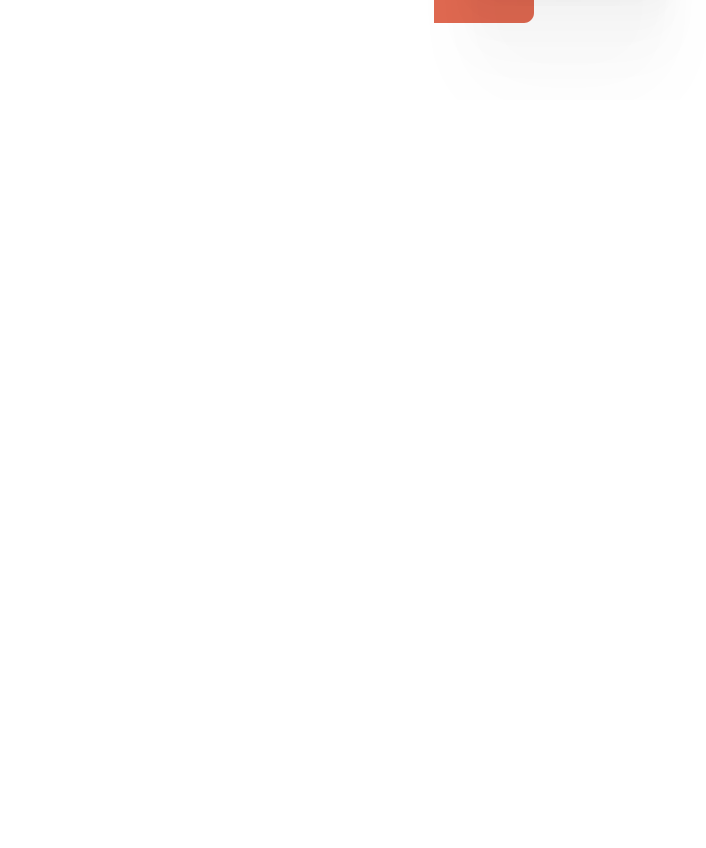
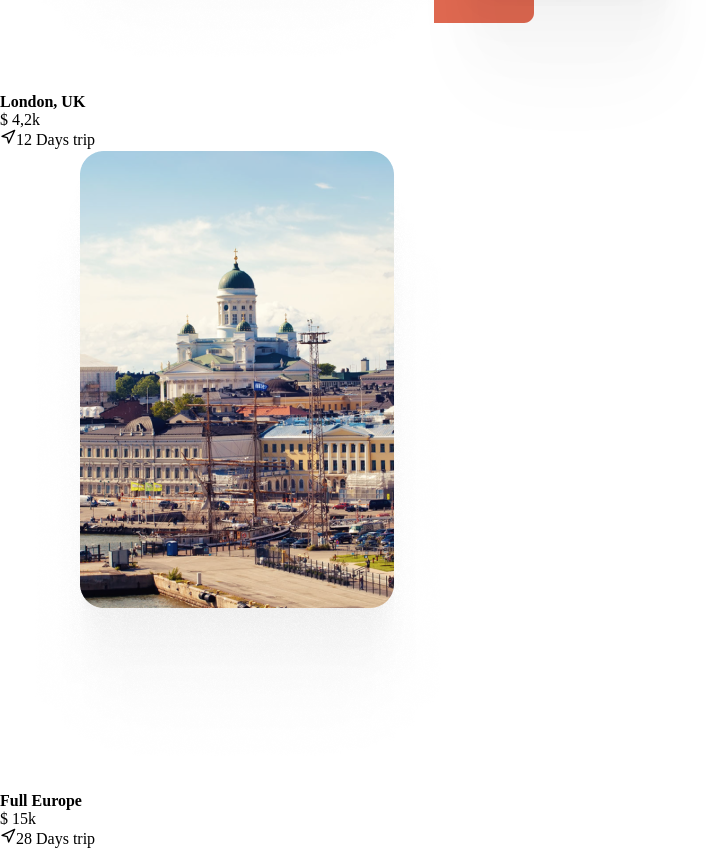
Before and after one commit to soutovnc/jadoo, a Next.js app: page / in a window 1280 px wide. Shown: the part 1391-2239 px from the top of the page, without its empty margins (0-706 px from the left). Before the commit the page ends 1491 px from the top, so only its background shows below. Built offline with nearby package versions, Linux system fonts and the light colour scheme; a web font is replaced by a local one.

Commit message:
add cards of destinations, now I init styles

```diff
--- a/src/components/Destination/index.tsx
+++ b/src/components/Destination/index.tsx
@@ -21,7 +21,28 @@ export function Destination() {
             </span>
           </div>
         </div>
-
+        <div className={styles.card}>
+          <img src="/images/london.png" alt="London, UK" />
+          <div className={styles.info}>
+            <h4>London, UK</h4>
+            <p>$ 4,2k</p>
+            <span>
+              <FiNavigation />
+              12 Days trip
+            </span>
+          </div>
+        </div>
+        <div className={styles.card}>
+          <img src="/images/fully.png" alt="Full Europe" />
+          <div className={styles.info}>
+            <h4>Full Europe</h4>
+            <p>$ 15k</p>
+            <span>
+              <FiNavigation />
+              28 Days trip
+            </span>
+          </div>
+        </div>
       </section>
     </main>
   )
--- a/src/pages/_app.tsx
+++ b/src/pages/_app.tsx
@@ -1,5 +1,6 @@
 import { AppProps } from 'next/app'
 import { Category } from '../components/Category'
+import { Destination } from '../components/Destination'
 import { Header } from '../components/Header'
 
 import '../styles/global.scss'
@@ -10,6 +11,7 @@ function MyApp({ Component, pageProps }: AppProps) {
       <Header />
       <Component {...pageProps} />
       <Category />
+      <Destination />
     </>
   )
 }
```
Also changed, not shown: public/images/london.jpg (deleted), public/images/london.png (added).
